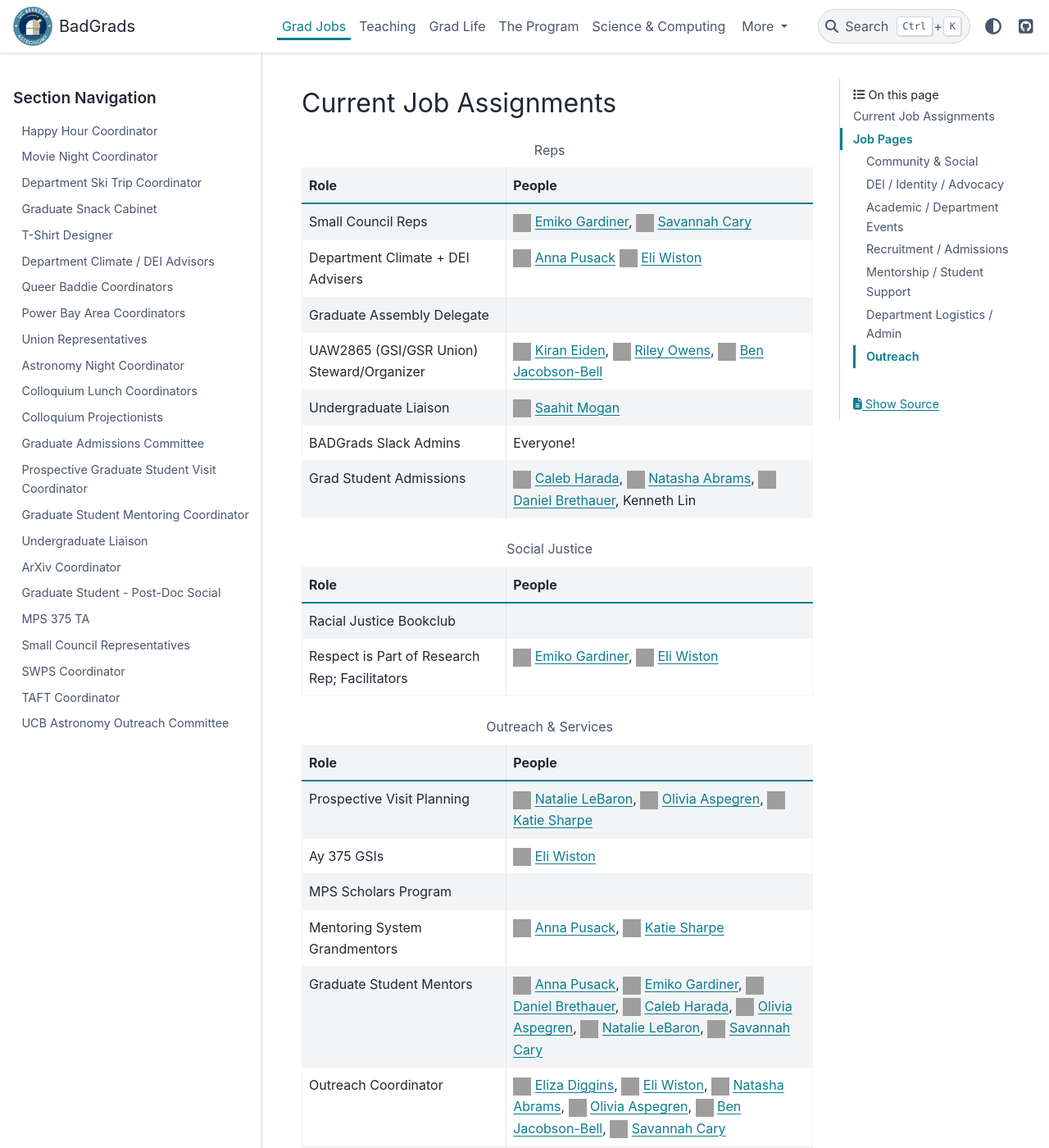
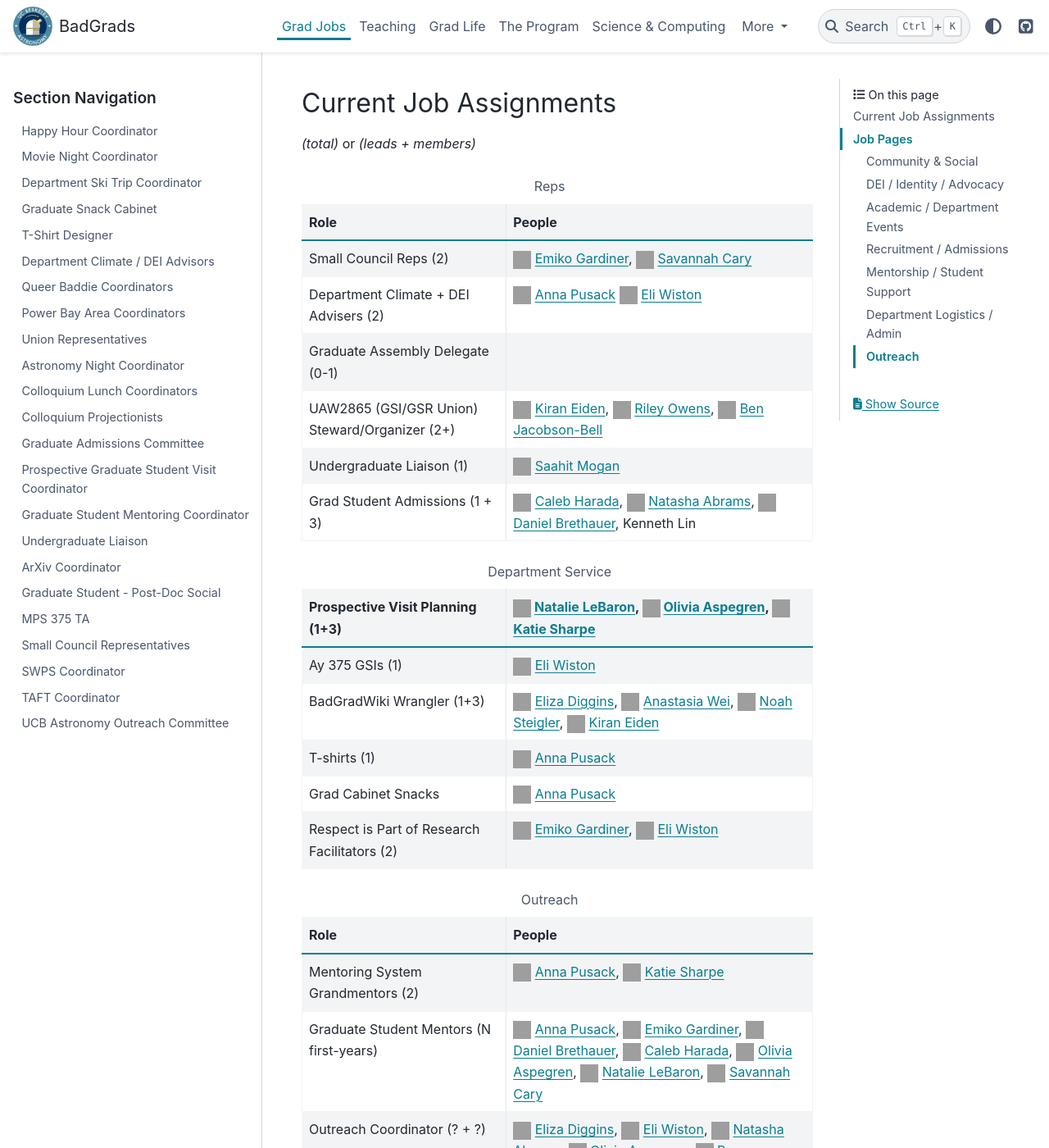
Before and after one commit to BadGrads/BadGradWiki, a Sphinx documentation site: the page built from wiki/source/grad_jobs/index.rst, in a window 1280 px wide and 1400 px high, scrolled down 375 px, cut to the strip 0-1400 px from the top of the window. Shown: the whole strip at 82% size. Built offline with Sphinx 7.4.7 and the PyData theme 0.15.4, drawn with Linux system fonts in a browser that asks for light colours; some of the changed text lies outside the part shown; grey boxes are pictures that could not be loaded.

Commit message:
Add number to jobs roles

```diff
--- a/wiki/source/grad_jobs/index.rst
+++ b/wiki/source/grad_jobs/index.rst
@@ -14,64 +14,67 @@ also where we keep track of who's assigned to what jobs during the current acade
 Current Job Assignments
 -----------------------
 
+*(total)* or *(leads + members)*
+
 .. list-table:: Reps
    :widths: 40 60
    :header-rows: 1
 
    * - Role
      - People
-   * - Small Council Reps
+   * - Small Council Reps (2)
      - |EmikoGardner| `Emiko Gardiner <https://github.com/emikocgardiner>`__,
        |SavannahCary| `Savannah Cary <https://github.com/scary22>`__
-   * - Department Climate + DEI Advisers
+   * - Department Climate + DEI Advisers (2)
      - |AnnaPusack| `Anna Pusack <https://github.com/Rocketpack23>`__
        |EliWiston| `Eli Wiston <https://github.com/eli-wiston>`__
-   * - Graduate Assembly Delegate
+   * - Graduate Assembly Delegate (0-1)
      -
-   * - UAW2865 (GSI/GSR Union) Steward/Organizer
+   * - UAW2865 (GSI/GSR Union) Steward/Organizer (2+)
      - |KiranEidan| `Kiran Eiden <https://github.com/KiranEiden>`__,
        |RileyOwens| `Riley Owens <https://github.com/mrileyowens>`__,
        |BenJacobsonBell| `Ben Jacobson-Bell <https://github.com/bjacobell>`__
-   * - Undergraduate Liaison
+   * - Undergraduate Liaison (1)
      - |SaahitMogan| `Saahit Mogan <https://github.com/saahitmog>`__
-   * - BADGrads Slack Admins
-     - Everyone!
-   * - Grad Student Admissions
+   * - Grad Student Admissions (1 + 3)
      - |CalebHarada| `Caleb Harada <https://github.com/CalebHarada>`__,
        |NatashaAbrams| `Natasha Abrams <https://github.com/nsabrams>`__,
        |DanielBrethauer| `Daniel Brethauer <https://github.com/dbrethauer>`__,
        Kenneth Lin
 
-.. list-table:: Social Justice
+.. list-table:: Department Service
+   :widths: 40 60
+   :header-rows: 1
+
+   * - Prospective Visit Planning (1+3)
+     - |NatalieLeBaron| `Natalie LeBaron <https://github.com/nlynn>`__,
+       |OliviaAspegren| `Olivia Aspegren <https://github.com/oaspegren>`__,
+       |KatieSharpe| `Katie Sharpe <https://github.com/katiesharpe>`__
+   * - Ay 375 GSIs (1)
+     - |EliWiston| `Eli Wiston <https://github.com/eli-wiston>`__
+   * - BadGradWiki Wrangler (1+3)
+     - |ElizaDiggins| `Eliza Diggins <https://github.com/eliza-diggins>`__,
+       |AnastasiaWei| `Anastasia Wei <https://github.com/AnastasiaKWei>`__,
+       |NoahSteigler| `Noah Steigler <https://github.com/NMStiegler>`__,
+       |KiranEidan| `Kiran Eiden <https://github.com/KiranEiden>`__
+   * - T-shirts (1)
+     - |AnnaPusack| `Anna Pusack <https://github.com/Rocketpack23>`__
+   * - Grad Cabinet Snacks
+     - |AnnaPusack| `Anna Pusack <https://github.com/Rocketpack23>`__
+   * - Respect is Part of Research Facilitators (2)
+     - |EmikoGardner| `Emiko Gardiner <https://github.com/emikocgardiner>`__,
+       |EliWiston| `Eli Wiston <https://github.com/eli-wiston>`__
+
+.. list-table:: Outreach
    :widths: 40 60
    :header-rows: 1
 
    * - Role
      - People
-   * - Racial Justice Bookclub
-     -
-   * - Respect is Part of Research Rep; Facilitators
-     - |EmikoGardner| `Emiko Gardiner <https://github.com/emikocgardiner>`__,
-       |EliWiston| `Eli Wiston <https://github.com/eli-wiston>`__
-
-.. list-table:: Outreach & Services
-   :widths: 40 60
-   :header-rows: 1
-
-   * - Role
-     - People
-   * - Prospective Visit Planning
-     - |NatalieLeBaron| `Natalie LeBaron <https://github.com/nlynn>`__,
-       |OliviaAspegren| `Olivia Aspegren <https://github.com/oaspegren>`__,
-       |KatieSharpe| `Katie Sharpe <https://github.com/katiesharpe>`__
-   * - Ay 375 GSIs
-     - |EliWiston| `Eli Wiston <https://github.com/eli-wiston>`__
-   * - MPS Scholars Program
-     -
-   * - Mentoring System Grandmentors
+   * - Mentoring System Grandmentors (2)
      - |AnnaPusack| `Anna Pusack <https://github.com/Rocketpack23>`__,
        |KatieSharpe| `Katie Sharpe <https://github.com/katiesharpe>`__
-   * - Graduate Student Mentors
+   * - Graduate Student Mentors (N first-years)
      - |AnnaPusack| `Anna Pusack <https://github.com/Rocketpack23>`__,
        |EmikoGardner| `Emiko Gardiner <https://github.com/emikocgardiner>`__,
        |DanielBrethauer| `Daniel Brethauer <https://github.com/dbrethauer>`__,
@@ -79,34 +82,27 @@ Current Job Assignments
        |OliviaAspegren| `Olivia Aspegren <https://github.com/oaspegren>`__,
        |NatalieLeBaron| `Natalie LeBaron <https://github.com/nlynn>`__,
        |SavannahCary| `Savannah Cary <https://github.com/scary22>`__
-   * - Outreach Coordinator
+   * - Outreach Coordinator (? + ?)
      - |ElizaDiggins| `Eliza Diggins <https://github.com/eliza-diggins>`__,
        |EliWiston| `Eli Wiston <https://github.com/eli-wiston>`__,
        |NatashaAbrams| `Natasha Abrams <https://github.com/nsabrams>`__,
        |OliviaAspegren| `Olivia Aspegren <https://github.com/oaspegren>`__,
        |BenJacobsonBell| `Ben Jacobson-Bell <https://github.com/bjacobell>`__,
        |SavannahCary| `Savannah Cary <https://github.com/scary22>`__
-   * - Astro Night Coordinator
+   * - Astro Night Coordinator (?)
      - |NatalieLeBaron| `Natalie LeBaron <https://github.com/nlynn>`__,
        |DanielBrethauer| `Daniel Brethauer <https://github.com/dbrethauer>`__,
        |NatashaAbrams| `Natasha Abrams <https://github.com/nsabrams>`__,
        |BenJacobsonBell| `Ben Jacobson-Bell <https://github.com/bjacobell>`__
-   * - BadGradWiki Wrangler
-     - |ElizaDiggins| `Eliza Diggins <https://github.com/eliza-diggins>`__,
-       |AnastasiaWei| `Anastasia Wei <https://github.com/AnastasiaKWei>`__,
-       |NoahSteigler| `Noah Steigler <https://github.com/NMStiegler>`__,
-       |KiranEidan| `Kiran Eiden <https://github.com/KiranEiden>`__
-   * - SWPS Rep
-     -
-   * - Queer Grads Coordinator/s
-     - |ElizaDiggins| `Eliza Diggins <https://github.com/eliza-diggins>`__,
-       |CalebHarada| `Caleb Harada <https://github.com/CalebHarada>`__,
-       |KiranEidan| `Kiran Eiden <https://github.com/KiranEiden>`__
-   * - POWER Bay-Area Coordinators
+   * - POWER Bay-Area Coordinators (2-4)
      - |AnnaPusack| `Anna Pusack <https://github.com/Rocketpack23>`__,
        |NatalieLeBaron| `Natalie LeBaron <https://github.com/nlynn>`__,
        |OliviaAspegren| `Olivia Aspegren <https://github.com/oaspegren>`__,
        |EllaChevalier| `Ella Chevalier <https://github.com/ellachevalier>`__
+   * - SWPS Rep (0-1)
+     -
+   * - MPS Scholars Program (0-1)
+     -
 
 .. list-table:: Talks, Teas & Get-Togethers
    :widths: 40 60
@@ -114,25 +110,29 @@ Current Job Assignments
 
    * - Role
      - People
-   * - Colloquium Projectionist
+   * - Colloquium Projectionist (2-4)
      - |AnastasiaWei| `Anastasia Wei <https://github.com/AnastasiaKWei>`__,
        |TamojeetRoychowdhury| `Tamojeet Roychowdhury <https://github.com/tamojeetroychowdhury>`__,
        |BenJacobsonBell| `Ben Jacobson-Bell <https://github.com/bjacobell>`__,
        |RileyOwens| `Riley Owens <https://github.com/mrileyowens>`__
-   * - Grad Student/Postdoc Research Seminar (GSPS)
+   * - Grad Student/Postdoc Research Seminar (GSPS) (2)
      - |AnnaPusack| `Anna Pusack <https://github.com/Rocketpack23>`__,
        |HowardHuang| `Howard Huang <https://github.com/HowardHTHuang>`__
-   * - ArXiV Coordinator(s)
+   * - ArXiV Coordinator(s) (1)
      - |OliviaAspegren| `Olivia Aspegren <https://github.com/oaspegren>`__
-   * - TAZTE / TAFT
+   * - TAZTE / TAFT (1)
      - |DanielBrethauer| `Daniel Brethauer <https://github.com/dbrethauer>`__
-   * - AstroCDS
+   * - AstroCDS (?)
      -
-   * - Grad Snacks with Colloquium Speaker
+   * - Grad Snacks with Colloquium Speaker (2)
      - |TamojeetRoychowdhury| `Tamojeet Roychowdhury <https://github.com/tamojeetroychowdhury>`__,
        |AnastasiaWei| `Anastasia Wei <https://github.com/AnastasiaKWei>`__,
        |NatashaAbrams| `Natasha Abrams <https://github.com/nsabrams>`__,
        |NoahSteigler| `Noah Steigler <https://github.com/NMStiegler>`__
+   * - Queer Grads Coordinator/s (?)
+     - |ElizaDiggins| `Eliza Diggins <https://github.com/eliza-diggins>`__,
+       |CalebHarada| `Caleb Harada <https://github.com/CalebHarada>`__,
+       |KiranEidan| `Kiran Eiden <https://github.com/KiranEiden>`__
 
 .. list-table:: Fun
    :widths: 40 60
@@ -140,23 +140,19 @@ Current Job Assignments
 
    * - Role
      - People
-   * - T-shirts
-     - |AnnaPusack| `Anna Pusack <https://github.com/Rocketpack23>`__
    * - Ski Trip
      - |NatalieLeBaron| `Natalie LeBaron <https://github.com/nlynn>`__,
        |NoahSteigler| `Noah Steigler <https://github.com/NMStiegler>`__
-   * - Social Hour Coordinator
+   * - Social Hour Coordinator (2)
      - |OliviaAspegren| `Olivia Aspegren <https://github.com/oaspegren>`__,
        |SavannahCary| `Savannah Cary <https://github.com/scary22>`__
    * - Sierra Conference
      -
    * - Board Game Night
      -
-   * - Movie Night
+   * - Movie Night (2)
      - |EliWiston| `Eli Wiston <https://github.com/eli-wiston>`__,
        |DanielBrethauer| `Daniel Brethauer <https://github.com/dbrethauer>`__
-   * - Grad Cabinet Snacks
-     - |AnnaPusack| `Anna Pusack <https://github.com/Rocketpack23>`__
 
 ----
 
```
